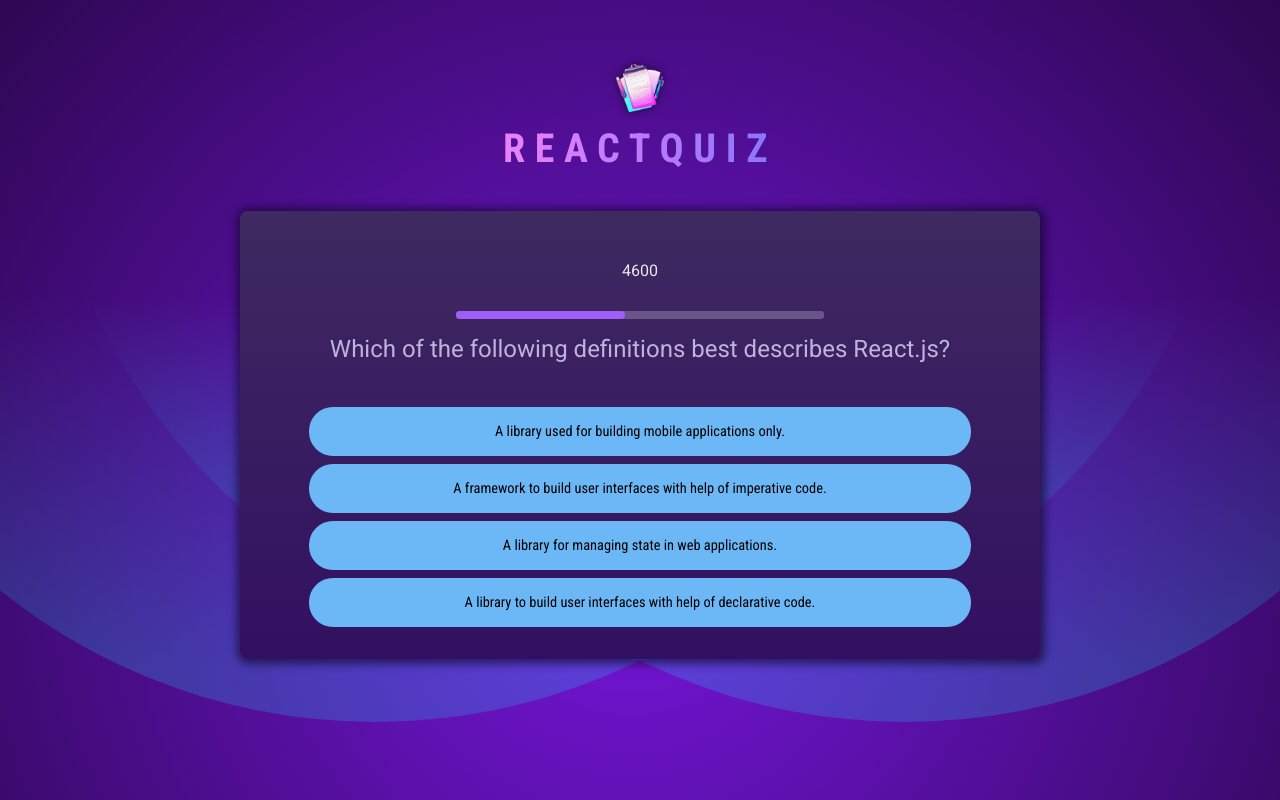
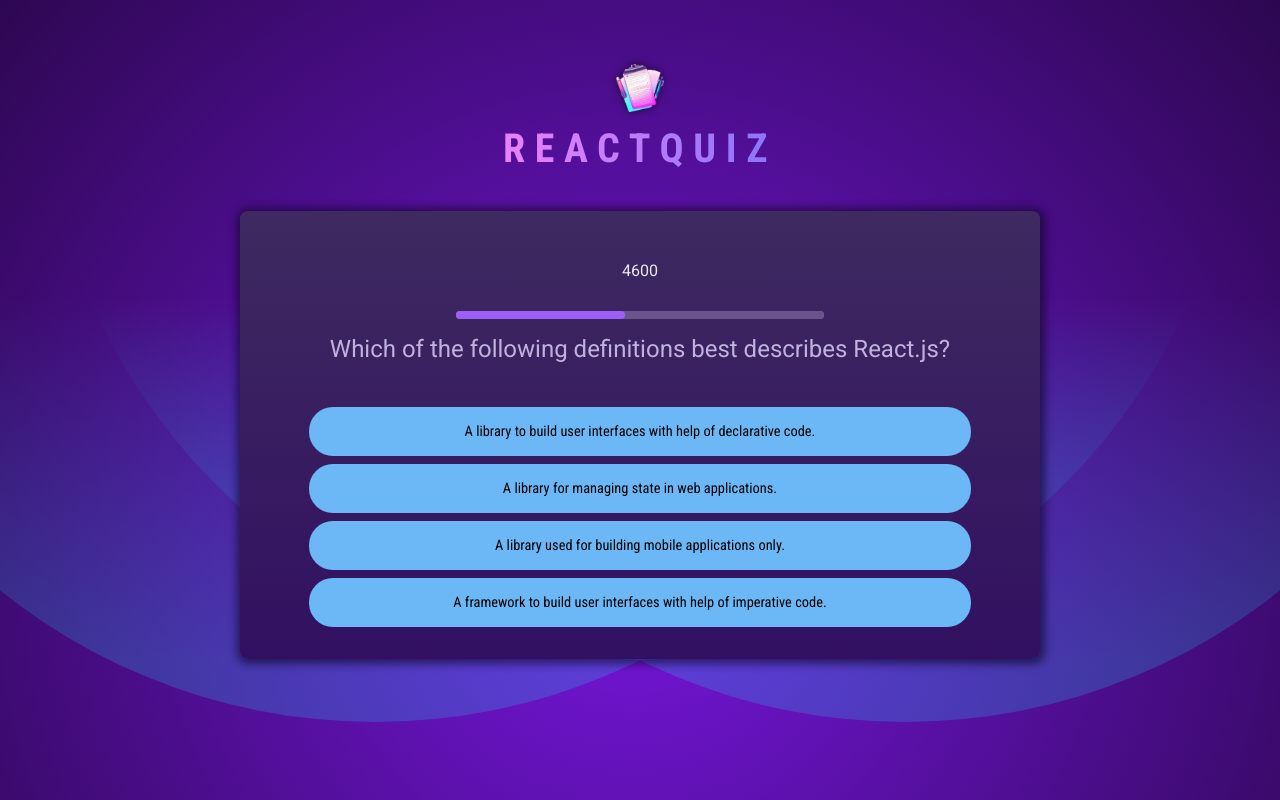
Before and after one commit to IdaGanji/Quiz-App, a React (Vite) app: page / in a window 1280 px wide. Built offline with nearby package versions, Linux system fonts and the light colour scheme.

Commit message:
Change the variable to be a ref-variable to persist its value across re-renderings. Faced a new issue

```diff
--- a/src/components/Quiz.jsx
+++ b/src/components/Quiz.jsx
@@ -1,8 +1,9 @@
-import { useState, useCallback } from "react"
+import { useState, useCallback, useRef } from "react"
 import QUESTINOS from '../../questions.js'
 import Over from '../assets/quiz-complete.png'
 import QuestionTimer from "./QuestionTimer.jsx"
 export default function Quiz() {
+    const shuffledAnswers = useRef();
     const [userAnswers, setUserAnswers] = useState([])
     const [answerState, setAnswerState] = useState('');
     // We added more logic here
@@ -40,14 +41,25 @@ export default function Quiz() {
             <h2>Quiz completed!</h2>
         </div>
     }
-    const copyAnswers= [...QUESTINOS[activeQuestionIndex].answers]
-    const shuffledAnswers = copyAnswers.sort(() => Math.random() - 0.5)
+    // Now the bug in the last commit was that since we added another state (answerState)
+    // Then the UI re-renders immediately at line 13 when the user chooses an answer
+    // So the shuffledAnswers variable is calculated again and since the question index has not changed yet
+    // We don´t immediately jump to the next question and but the same questions answers gets shuffled
+    ///::::::Solution::::
+    // we can store the value of the shuffledAnswers in a ref-variable
+    // Since ref-variables persist their value independently of component being re-rendered then the value won´t be re-calculated
+    // at every component re-render
+    // So we can check if the current is undefined, we sort it otherwise not.
+    if (!shuffledAnswers.current) {
+        shuffledAnswers.current = [...QUESTINOS[activeQuestionIndex].answers]
+        shuffledAnswers.current.sort(() => Math.random() - 0.5);
+    }
     return (<div id="quiz">
         <div id="question">
             <QuestionTimer timeout={10000} onTimeOut={handleTimerExpire} key={activeQuestionIndex}/>
             <h2>{QUESTINOS[activeQuestionIndex].text}</h2>
             <ul id="answers">
-                {shuffledAnswers.map((answer, i) => {
+                {shuffledAnswers.current.map((answer, i) => {
                     const isSelected = userAnswers[userAnswers.length - 1] === answer;
                     let cssClass = '';
                     if (answerState === 'answered' && isSelected) {
```
